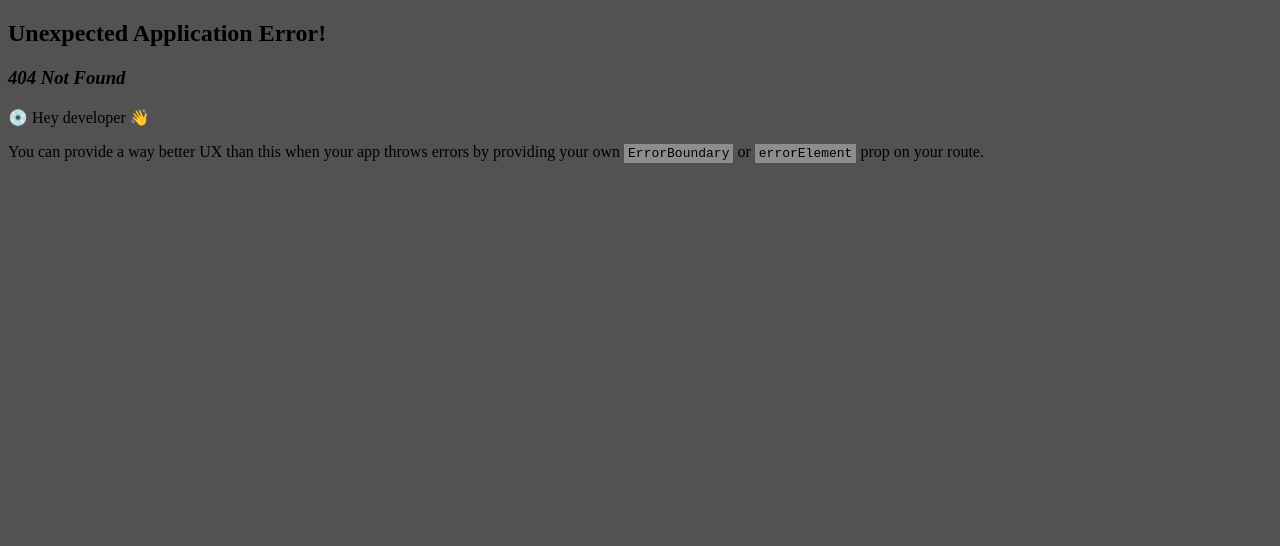
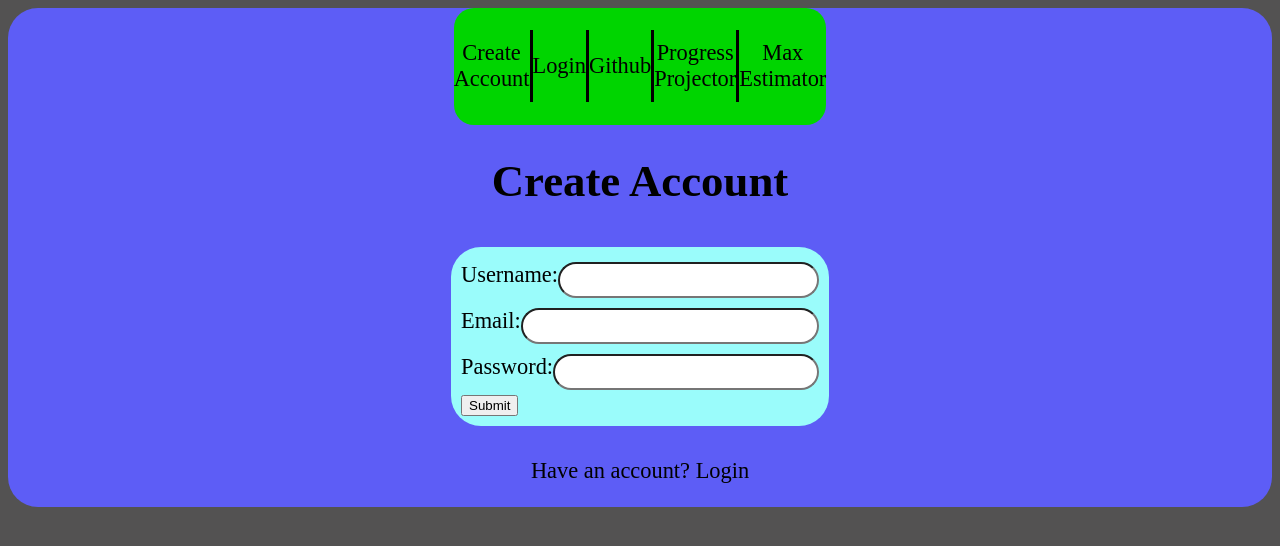
Before and after one commit to A-Galicia/Strength-Projector, a React (Vite) app: page /create in a window 1280 px wide. Before the commit this address had no page. Shown: the top 546 px of the page. Built offline with nearby package versions, Linux system fonts and the light colour scheme.

Commit message:
changed some styles, added sending create user to api

```diff
--- a/src/components/NavBar.jsx
+++ b/src/components/NavBar.jsx
@@ -5,7 +5,7 @@ function NavBar() {
     <nav>
       <ul className={classes.list}>
         <li className={classes.item}>
-          <a>Create Account</a>
+          <a href='create'>Create Account</a>
         </li>
 
         <div className={classes.verticalLine}></div>
--- /dev/null
+++ b/src/pages/CreateAcct.jsx
@@ -0,0 +1,114 @@
+import { useEffect, useState } from 'react';
+import { useNavigate } from 'react-router-dom';
+import NavBar from '../components/NavBar';
+import classes from '../styles/CreateAcct.module.css';
+
+function Home() {
+  const [username, setUsername] = useState('');
+  const [email, setEmail] = useState('');
+  const [password, setPassword] = useState('');
+  const [errStatus, setErrStatus] = useState(false);
+  const [errors, setErrors] = useState([]);
+  const navigate = useNavigate();
+
+  async function createUser(e) {
+    try {
+      e.preventDefault();
+      const body = JSON.stringify({ username, email, password });
+
+      const response = await fetch('http://localhost:8080/api/user', {
+        method: 'post',
+        headers: {
+          'Content-Type': 'application/json',
+        },
+        body: body,
+      });
+      const data = await response.json();
+      if (!response.ok) {
+        setErrors(data.errors);
+        throw new Error(`Error, status: ${response.status}`);
+      }
+      navigate('/');
+    } catch (err) {
+      console.log(err);
+      setErrStatus(true);
+    }
+  }
+
+  useEffect(() => {
+    console.log(errStatus);
+    console.log(errors);
+  }, [errors, errStatus]);
+
+  return (
+    <div className={classes.main} onSubmit={createUser}>
+      <NavBar />
+      <h1>Create Account</h1>
+
+      {errStatus === true ? (
+        <div className={classes}>
+          {errors.map((err) => {
+            return (
+              <p key={err} className={classes.error}>
+                {err.msg}
+              </p>
+            );
+          })}
+        </div>
+      ) : null}
+
+      <form className={classes.form}>
+        <label className={classes.label} htmlFor='username'>
+          Username:
+          <input
+            className={classes.input}
+            id='username'
+            type='text'
+            name='username'
+            value={username}
+            onChange={(e) => setUsername(e.target.value)}
+            autoComplete='family-name'
+            required
+          />
+        </label>
+
+        <label className={classes.label} htmlFor='email'>
+          Email:
+          <input
+            className={classes.input}
+            id='email'
+            type='email'
+            name='email'
+            value={email}
+            onChange={(e) => setEmail(e.target.value)}
+            autoComplete='email'
+            required
+          />
+        </label>
+
+        <label className={classes.label} htmlFor='password'>
+          Password:
+          <input
+            className={classes.input}
+            id='password'
+            type='password'
+            min='5'
+            name='password'
+            value={password}
+            onChange={(e) => setPassword(e.target.value)}
+            autoComplete='new-password'
+            required
+          />
+        </label>
+
+        <button type='submit'>Submit</button>
+      </form>
+
+      <p>
+        Have an account? <a href='/'>Login</a>
+      </p>
+    </div>
+  );
+}
+
+export default Home;
--- a/src/pages/Home.jsx
+++ b/src/pages/Home.jsx
@@ -5,14 +5,17 @@ function Home() {
   return (
     <div className={classes.main}>
       <h1>Strength Projector</h1>
-      <Sample></Sample>
+      <Sample />
       <nav>
         <ul className={classes.list}>
           <li className={classes.item}>
             <a href='estimator'>Tryout the App</a>
           </li>
           <li className={classes.item}>
-            <a>Create an account</a>
+            <a href='create'>Create an Account</a>
+          </li>
+          <li className={classes.item}>
+            <a>Login</a>
           </li>
           <li className={classes.item}>
             <a
--- a/src/router.jsx
+++ b/src/router.jsx
@@ -1,6 +1,7 @@
 import Home from './pages/Home';
 import Estimator from './pages/Estimator.jsx';
 import Progress from './pages/Progress.jsx';
+import CreateAcct from './pages/CreateAcct.jsx';
 
 const router = [
   {
@@ -15,6 +16,10 @@ const router = [
     path: 'progress',
     element: <Progress />,
   },
+  {
+    path: 'create',
+    element: <CreateAcct />,
+  },
 ];
 
 export default router;
--- /dev/null
+++ b/src/styles/CreateAcct.module.css
@@ -0,0 +1,50 @@
+.main {
+  background-color: rgb(93, 93, 246);
+  display: flex;
+  flex-direction: column;
+  justify-content: center;
+  align-items: center;
+  font-size: 1.4rem;
+  border-radius: 30px;
+}
+
+.form {
+  display: flex;
+  flex-direction: column;
+  align-items: flex-start;
+  background-color: rgb(154, 252, 251);
+  margin: 10px;
+  padding: 10px;
+  border-radius: 30px;
+}
+
+.label {
+  display: flex;
+  margin-block: 5px;
+  width: 100%;
+}
+
+.input {
+  flex-grow: 1;
+  padding: 5px;
+  border-radius: 50px;
+  font-size: 1.2rem;
+}
+
+.submit {
+  width: 30%;
+  margin-block: 5px;
+}
+
+.errDiv {
+  border: 5px solid red;
+  padding: 10px;
+  border-radius: 30px;
+  width: fit-content;
+}
+
+.error {
+  color: red;
+  width: fit-content;
+  margin: 0;
+}
--- a/src/styles/Estimator.module.css
+++ b/src/styles/Estimator.module.css
@@ -1,12 +1,19 @@
 .main {
+  place-self: center;
   display: flex;
   flex-direction: column;
   align-items: center;
-  overflow: scroll;
-  width: 115%;
+  overflow: auto;
+  width: fit-content;
   background-color: rgb(93, 93, 246);
   padding: 10px;
   border-radius: 30px;
+}
+
+@media (max-width: 430px) {
+  .main {
+    width: 112%;
+  }
 }
 
 .form {
--- a/src/styles/NavBar.module.css
+++ b/src/styles/NavBar.module.css
@@ -13,7 +13,7 @@
 }
 
 nav {
-  width: clamp(200px, 75%, 500px);
+  width: fit-content;
   background-color: rgb(0, 213, 0);
   border-radius: 20px;
 }
--- a/src/styles/home.module.css
+++ b/src/styles/home.module.css
@@ -5,6 +5,7 @@
   justify-content: center;
   align-items: center;
   font-size: 1.4rem;
+  border-radius: 30px;
 }
 
 .list {
```
Also changed, not shown: src/pages/Login.jsx (added).
